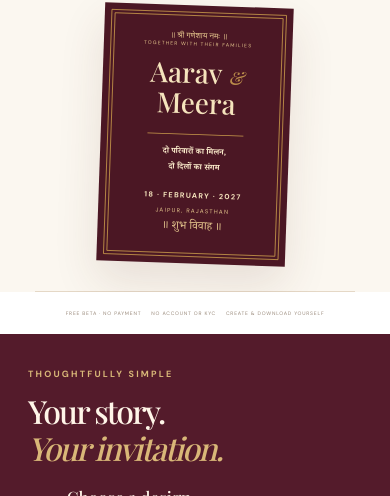
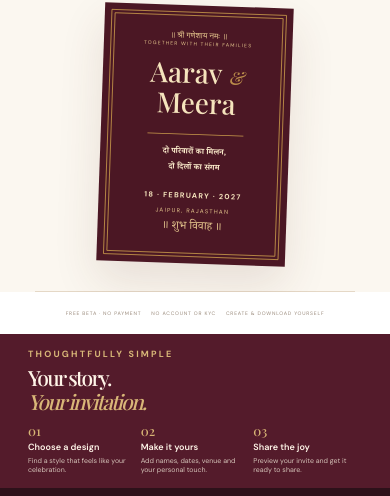
Before and after one commit to addachai03-stack/VivahSutra, a plain HTML site: page index.html in a window 390 px wide. Shown: the part 2099-2595 px from the top of the page. Drawn offline with nearby package versions, Linux system fonts and the light colour scheme.

Commit message:
Move and compact how-it-works guide
* Move how-it-works section up and bump assets

* Make how-it-works section compact and horizontal

* Refresh service worker cache for compact guide

```diff
--- a/index.html
+++ b/index.html
@@ -11,7 +11,7 @@
   <link rel="preconnect" href="https://fonts.googleapis.com">
   <link rel="preconnect" href="https://fonts.gstatic.com" crossorigin>
   <link href="https://fonts.googleapis.com/css2?family=DM+Sans:wght@400;500;600;700&family=Noto+Serif+Devanagari:wght@400;500;600;700&family=Playfair+Display:wght@500;600;700&display=swap" rel="stylesheet">
-  <link rel="stylesheet" href="styles.css?v=template-assets-v21">
+  <link rel="stylesheet" href="styles.css?v=template-assets-v22">
 </head>
 <body>
   <header class="topbar">
@@ -64,6 +64,17 @@
       <span>FREE BETA · NO PAYMENT</span><span>NO ACCOUNT OR KYC</span><span>CREATE & DOWNLOAD YOURSELF</span>
     </section>
 
+    <section class="steps-section" id="how-it-works">
+      <div class="section-wrap steps-inner">
+        <div><div class="eyebrow light-eyebrow">THOUGHTFULLY SIMPLE</div><h2>Your story.<br><em>Your invitation.</em></h2></div>
+        <div class="steps">
+          <div class="step"><span>01</span><div><strong>Choose a design</strong><p>Find a style that feels like your celebration.</p></div></div>
+          <div class="step"><span>02</span><div><strong>Make it yours</strong><p>Add names, dates, venue and your personal touch.</p></div></div>
+          <div class="step"><span>03</span><div><strong>Share the joy</strong><p>Preview your invite and get it ready to share.</p></div></div>
+        </div>
+      </div>
+    </section>
+
     <section class="collections section-wrap" id="collections">
       <div class="section-heading">
         <div><div class="eyebrow">FIND YOUR SIGNATURE STYLE</div><h2>Made for your <em>kind</em> of celebration.</h2></div>
@@ -98,16 +109,7 @@
       <p class="collection-footnote">A first collection to get you started. More regional and ceremony-specific designs are coming.</p>
     </section>
 
-    <section class="steps-section" id="how-it-works">
-      <div class="section-wrap steps-inner">
-        <div><div class="eyebrow light-eyebrow">THOUGHTFULLY SIMPLE</div><h2>Your story.<br><em>Your invitation.</em></h2></div>
-        <div class="steps">
-          <div class="step"><span>01</span><div><strong>Choose a design</strong><p>Find a style that feels like your celebration.</p></div></div>
-          <div class="step"><span>02</span><div><strong>Make it yours</strong><p>Add names, dates, venue and your personal touch.</p></div></div>
-          <div class="step"><span>03</span><div><strong>Share the joy</strong><p>Preview your invite and get it ready to share.</p></div></div>
-        </div>
-      </div>
-    </section>
+
   </main>
 
   <footer class="footer"><a class="brand footer-brand" href="#"><img src="icon.svg" alt="" class="brand-mark"><span><strong>VivahSutra</strong><small>THE ART OF INVITING</small></span></a><span>Made for moments that matter.  © 2026 VivahSutra</span></footer>
@@ -130,6 +132,6 @@
   </div>
   <nav class="editor-quick-nav" id="editorQuickNav" aria-label="Editor quick navigation" hidden><button type="button" data-editor-target="previewPanel">Preview</button><button type="button" data-editor-target="inviteForm">Details</button><button type="button" data-editor-target="designSection">Design</button><button type="button" data-editor-target="exportActions">Download</button></nav>
   <nav class="bottom-action-bar" aria-label="Quick actions"><a class="button button-outline" href="#collections">Browse designs</a><button class="button button-gold" type="button" id="bottomCreate">Create invitation <svg class="ui-icon" viewBox="0 0 24 24" aria-hidden="true" focusable="false"><path d="M5 12h14m-6-6 6 6-6 6" fill="none" stroke="currentColor" stroke-width="1.8" stroke-linecap="round" stroke-linejoin="round"/></svg></button></nav>
-  <script src="app.js?v=template-assets-v21" defer></script>
+  <script src="app.js?v=template-assets-v22" defer></script>
 </body>
 </html>
--- a/styles.css
+++ b/styles.css
@@ -479,3 +479,31 @@ body.editor-open .bottom-action-bar{display:none}
 @media(prefers-reduced-motion:reduce){
  *,*::before,*::after{animation:none!important;transition:none!important;scroll-behavior:auto!important}
 }
+
+
+/* Bring the how-it-works message up and make it a compact horizontal guide */
+.steps-section{padding:22px 0!important}
+.steps-inner{grid-template-columns:minmax(190px,.85fr) minmax(0,2fr)!important;gap:24px!important}
+.steps-inner h2{font-size:clamp(25px,3vw,34px)!important;margin:6px 0 0!important}
+.steps{display:grid;grid-template-columns:repeat(3,minmax(0,1fr));gap:10px!important}
+.step{gap:9px!important;padding:0 8px 0 0!important;border:0!important;align-items:flex-start}
+.step>span{font-size:16px!important;line-height:1.2}
+.step strong{font-size:12px!important;line-height:1.3}
+.step p{font-size:9px!important;line-height:1.35!important;margin-top:3px!important}
+@media(max-width:800px){
+ .steps-section{padding:17px 0!important}
+ .steps-inner{grid-template-columns:1fr!important;gap:10px!important}
+ .steps-inner h2{font-size:23px!important;line-height:1.1!important}
+ .steps{grid-template-columns:repeat(3,minmax(0,1fr));gap:6px!important}
+ .step{display:block;padding:0 5px 0 0!important}
+ .step>span{display:block;font-size:13px!important;margin-bottom:4px}
+ .step strong{display:block;font:600 10px/1.2 "DM Sans",sans-serif!important}
+ .step p{font-size:8px!important;line-height:1.3!important;margin-top:3px!important}
+}
+@media(max-width:390px){
+ .steps-section{padding:14px 0!important}
+ .steps-inner h2{font-size:21px!important}
+ .steps{gap:4px!important}
+ .step strong{font-size:9px!important}
+ .step p{font-size:7px!important}
+}
--- a/sw.js
+++ b/sw.js
@@ -1,5 +1,5 @@
-const CACHE_NAME = "vivahsutra-shell-v21";
-const APP_SHELL = ["./", "./index.html", "./styles.css?v=template-assets-v21", "./app.js?v=template-assets-v21", "./icon.svg", "./manifest.webmanifest", "./assets/rajwada-royale.svg", "./assets/garden-of-love.svg", "./assets/modern-heirloom.svg", "./assets/mangal-patrika.svg", "./assets/mughal-garden.svg", "./assets/pastel-bloom.svg"];
+const CACHE_NAME = "vivahsutra-shell-v22";
+const APP_SHELL = ["./", "./index.html", "./styles.css?v=template-assets-v22", "./app.js?v=template-assets-v22", "./icon.svg", "./manifest.webmanifest", "./assets/rajwada-royale.svg", "./assets/garden-of-love.svg", "./assets/modern-heirloom.svg", "./assets/mangal-patrika.svg", "./assets/mughal-garden.svg", "./assets/pastel-bloom.svg"];
 self.addEventListener("install", event => {
   event.waitUntil(caches.open(CACHE_NAME).then(cache => cache.addAll(APP_SHELL)));
   self.skipWaiting();
```
